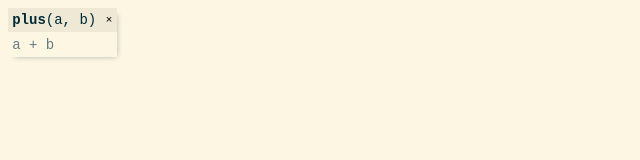
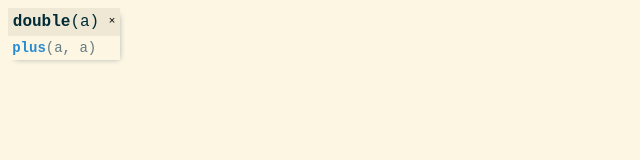
Before and after one commit to minimalistOrg/minimalist-ide, a React (Create React App) app: page / in a window 1280 px wide. Shown: the top 160 px of the page, without its empty margins (0-640 px from the left). Built offline with nearby package versions, Linux system fonts and the light colour scheme.

Commit message:
Display FunctionCall in CodeBlock

```diff
--- a/src/App.css
+++ b/src/App.css
@@ -6,6 +6,8 @@
   --base-3: #fdf6e3;
   --base-1: #93a1a1;
   --link: #268bd2;
+
+  --function-call: var(--link);
 }
 
 html, body {
--- a/src/App.tsx
+++ b/src/App.tsx
@@ -8,9 +8,16 @@ export const App = () => {
     callCollections: [
       [
         {
-          name: "plus",
-          blockArguments: ["a", "b"],
-          ast: "a + b",
+          name: "double",
+          blockArguments: ["a"],
+          ast: [
+            {
+              id: 3,
+              arguments: ["a", "a"],
+              name: "plus",
+              alias: []
+            }
+          ]
         }
       ]
     ]
--- a/src/CodeBlock.css
+++ b/src/CodeBlock.css
@@ -10,6 +10,7 @@
   color: var(--base-03);
   background-color: var(--base-2);
   display: flex;
+  font-size: 1rem;
   padding: 0.3em;
 }
 
@@ -33,8 +34,14 @@
   padding: 0.3em;
 }
 
+.function-call {
+  font-size: inherit;
+  font-family: inherit;
+  font-weight: bold;
+}
+
 .function-call, .function-call:active {
-  color: var(--link);
+  color: var(--function-call);
 }
 
 .function-call:hover {
--- a/src/CodeBlock.tsx
+++ b/src/CodeBlock.tsx
@@ -1,7 +1,16 @@
 import React from "react";
-import { TCodeBlock } from "./types/TCodeBlock";
+import { TCodeBlock, TFunctionCall } from "./types/TCodeBlock";
 
 import './CodeBlock.css';
+
+const astToHtml = (ast: TFunctionCall) => {
+  return (
+    <div>
+      <button className="function-call">{ast.name}</button>
+      ({ast.arguments.join(", ")})
+    </div>
+  );
+}
 
 export const CodeBlock = (
   { name, blockArguments, ast }: TCodeBlock
@@ -22,8 +31,7 @@ export const CodeBlock = (
       </div>
 
       <div className="code-block-body">
-        {ast}
-        {/* a <button className="function-call">+</button> b */}
+        {ast.map(astToHtml)}
       </div>
     </div>
   );
```
Also changed, not shown: src/types/TCodeBlock.ts (+8 -1 lines).
